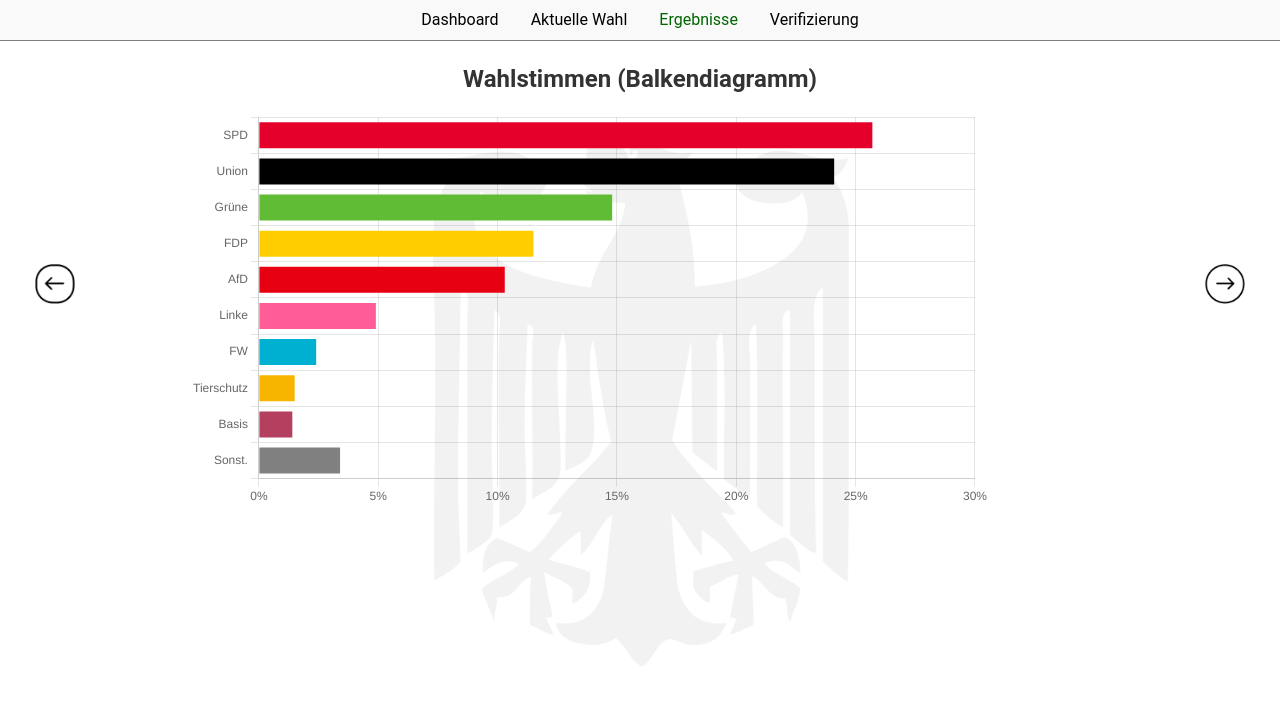
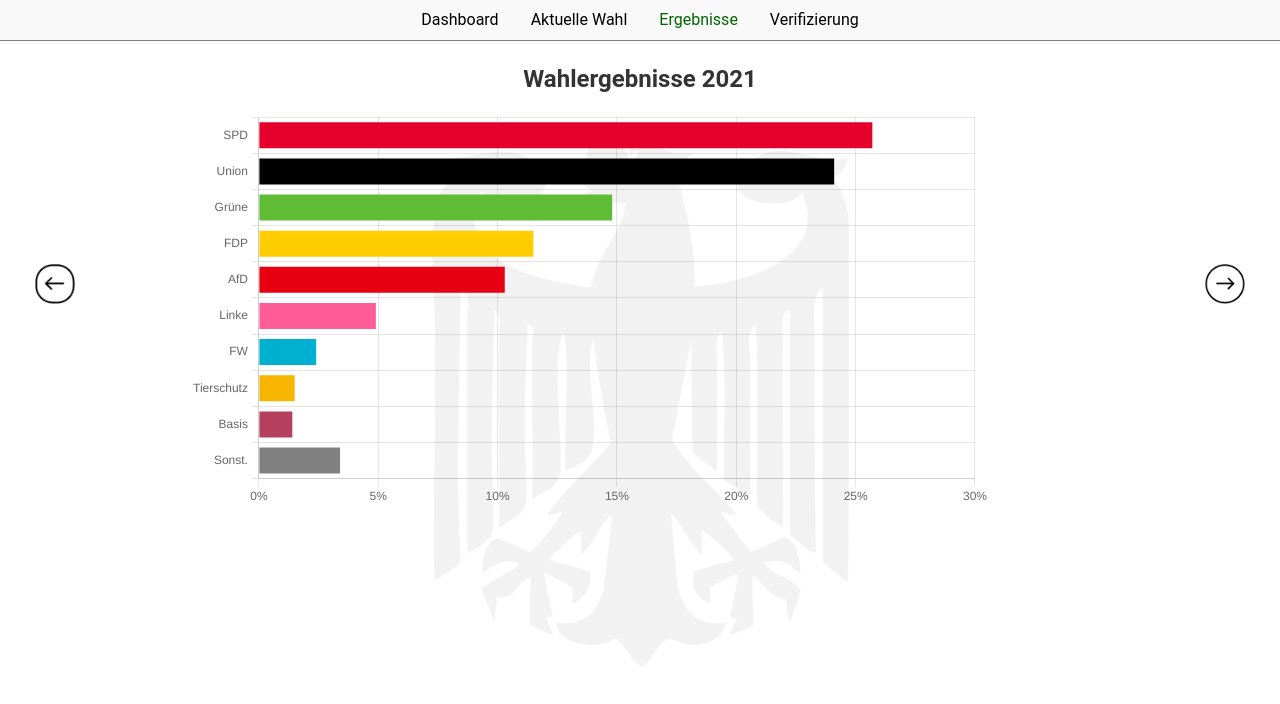
Before and after one commit to nilsgnh/PBO-Wahlplattform, a Vue app in the folder wahlapp/: page /ergebnisse in a window 1280 px wide. Shown: the top 704 px of the page. Built offline with nearby package versions, Linux system fonts and the light colour scheme.

Commit message:
Umbenennung der Überschriften

```diff
--- a/wahlapp/src/views/ErgebnisseView.vue
+++ b/wahlapp/src/views/ErgebnisseView.vue
@@ -8,22 +8,22 @@
     <!-- Mittlerer Bereich für das Diagramm -->
     <div class="chart-area">
       <section class="chart-section" v-if="currentChart === 0">
-        <h2>Wahlstimmen (Balkendiagramm)</h2>
+        <h2>Wahlergebnisse 2021</h2>
         <BarChart :chartType="'ergebnisse'" />
       </section>
 
       <section class="chart-section" v-if="currentChart === 1">
-        <h2>Landtagwahl Brandenburg 2024 (Kreisdiagramm)</h2>
+        <h2>Wahlergebnisse 2021</h2>
         <PieChart :chartType="'ergebnisse'" />
       </section>
 
       <section class="chart-section" v-if="currentChart === 2">
-        <h2>Gewinne und Verluste (Balkendiagramm)</h2>
+        <h2>Gewinne und Verluste </h2>
         <BarChart :chartType="'gewinneUndVerluste'" />
       </section>
 
       <section class="chart-section" v-if="currentChart === 3">
-        <h2>Wochentagsfortschritt (Liniendiagramm)</h2>
+        <h2>Liniendiagramm Beispiel</h2>
         <LineChart />
       </section>
     </div>
```
